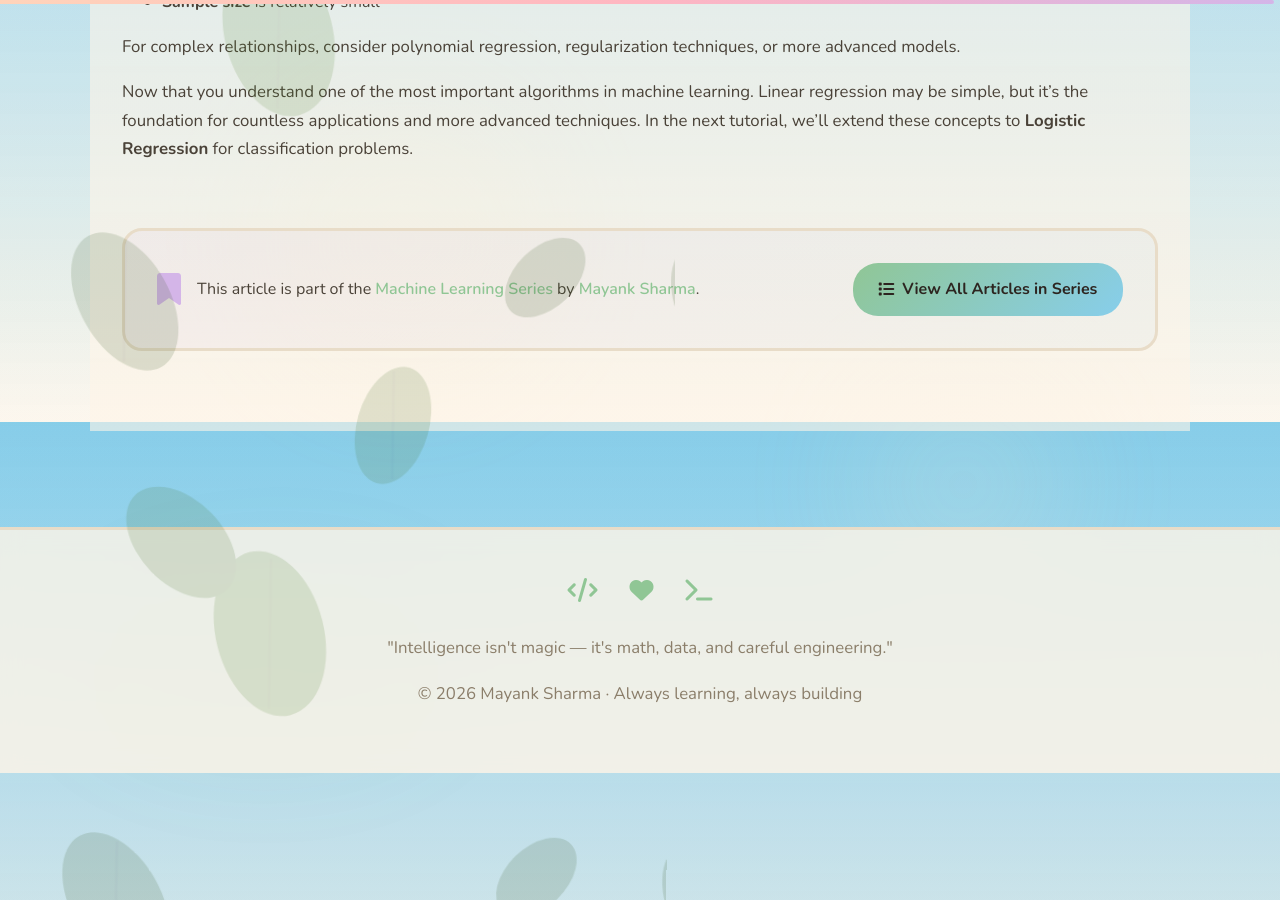
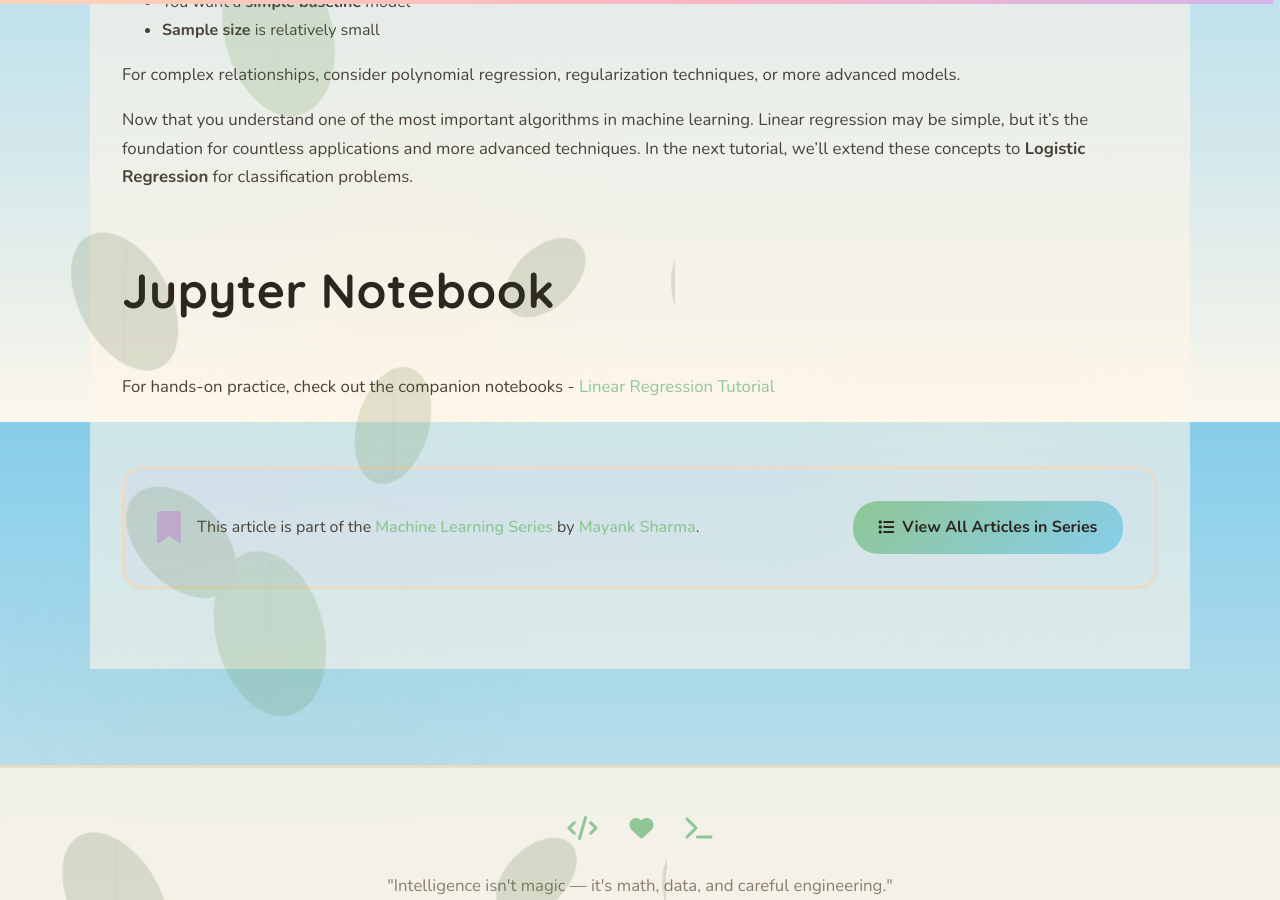
Before and after one commit to mayank1101/mayank1101.github.io, a Jekyll site: the page built from _posts/2026-02-01-linear-regression.md, in a window 1280 px wide and 900 px high, scrolled down 22078 px. Built offline with Jekyll 4.4.1, drawn with Linux system fonts in a browser that asks for light colours.

Commit message:
added tutorial notebook for Linear Regression

```diff
--- a/_posts/2026-02-01-linear-regression.md
+++ b/_posts/2026-02-01-linear-regression.md
@@ -25,6 +25,7 @@ Continuing in our Machine Learning Series, today we dive deep into linear regres
 9. [Implementation from Scratch](#implementation-from-scratch)
 10. [Model Evaluation and Interpretation](#model-evaluation-and-interpretation)
 11. [Conclusion](#conclusion)
+12. [Jupyter Notebook](#jupyter-notebook)
 
 ## Introduction: The Power of Linear Relationships
 
@@ -729,3 +730,7 @@ Linear regression is ideal when:
 For complex relationships, consider polynomial regression, regularization techniques, or more advanced models.
 
 Now that you understand one of the most important algorithms in machine learning. Linear regression may be simple, but it's the foundation for countless applications and more advanced techniques. In the next tutorial, we'll extend these concepts to **Logistic Regression** for classification problems.
+
+## Jupyter Notebook
+
+For hands-on practice, check out the companion notebooks -  [Linear Regression Tutorial](https://drive.google.com/file/d/1nl8lb0FZRNFG9L_3LmhMVLxdgbv-vvVh/view?usp=sharing)
```
